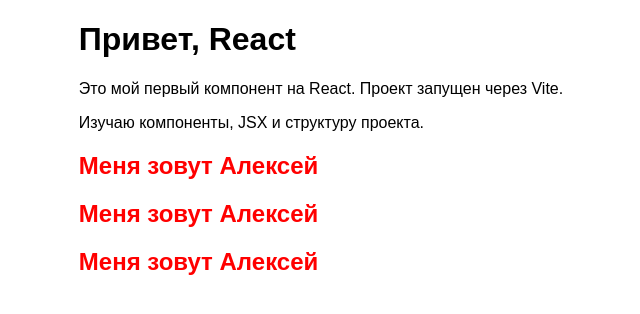
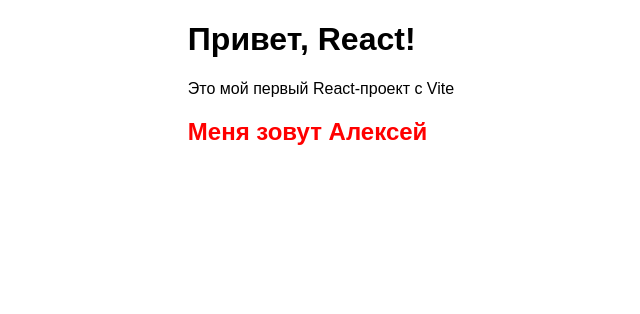
Before and after one commit to tusin777/my-app, a React (Vite) app: page / in a window 1280 px wide. Shown: the top 314 px of the page, without its empty margins (319-959 px from the left). Built offline with nearby package versions, Linux system fonts and the light colour scheme.

Commit message:
Обновление компонента App: улучшено приветственное сообщение и описание проекта

```diff
--- a/src/components/App/App.jsx
+++ b/src/components/App/App.jsx
@@ -3,14 +3,11 @@ import "./App.css";
 
 function App() {
   return (
-    <>
-      <h1>Привет, React</h1>
-      <p>Это мой первый компонент на React. Проект запущен через Vite.</p>
-      <p>Изучаю компоненты, JSX и структуру проекта.</p>
+    <div>
+      <h1>Привет, React!</h1>
+      <p>Это мой первый React-проект с Vite</p>
       <MyName />
-      <MyName />
-      <MyName />
-    </>
+    </div>
   );
 }
 
```
